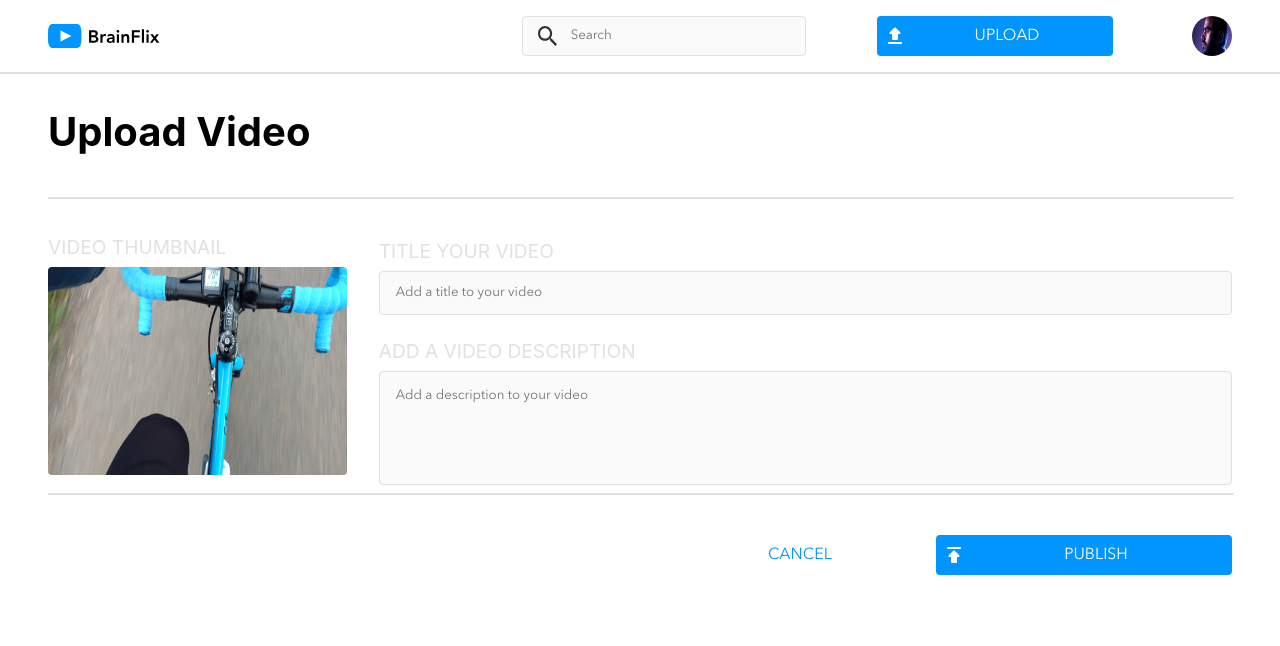
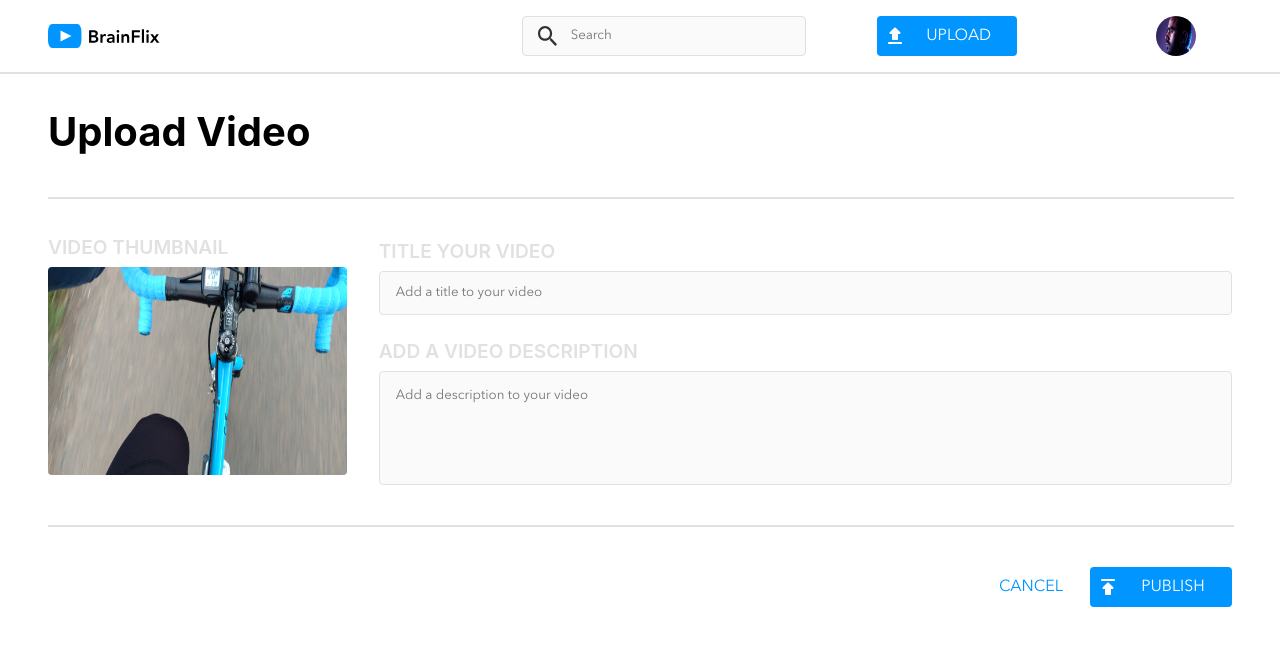
Before and after one commit to laithajjan/laith-ajjan-brainflix, a React (Create React App) app in the folder laith-ajjan-brainflix/: page /upload in a window 1280 px wide. Shown: the top 646 px of the page. Built offline with nearby package versions, Linux system fonts and the light colour scheme.

Commit message:
Finished styling and reformatted some code

```diff
--- a/laith-ajjan-brainflix/src/components/Header/header.scss
+++ b/laith-ajjan-brainflix/src/components/Header/header.scss
@@ -88,6 +88,7 @@
 
       @include tablet {
         display: flex;
+        margin-right: 10%;
       }
     }
 
@@ -110,7 +111,7 @@
     @include button;
 
     @include tablet {
-      width: 75%;
+      width: 50%;
     }
 
     &--link {
--- a/laith-ajjan-brainflix/src/pages/Upload/upload.scss
+++ b/laith-ajjan-brainflix/src/pages/Upload/upload.scss
@@ -53,6 +53,7 @@
 
         &--title {
             @include date-like-views;
+            font-weight: 600;
             margin-bottom: 0.5rem;
         }
     }
@@ -79,6 +80,7 @@
             @include desktop {
                 width: 100%;
                 margin-left: 2rem;
+                margin-bottom: 2rem;
             }
         }
 
@@ -94,6 +96,7 @@
 
         &--label {
             @include date-like-views;
+            font-weight: 600;
             margin-top: 1.5rem;
             margin-bottom: 0.5rem;
         }
@@ -128,8 +131,8 @@
                 margin-top: 1.5rem;
 
                 @include tablet {
-                    width: 25%;
-                    align-content: center;
+                    width: 12%;
+                    align-content: left;
                 }
             }
 
@@ -142,7 +145,7 @@
                 margin-top: 1rem;
 
                 @include tablet {
-                    width: 25%;
+                    width: 12%;
                     align-content: center;
                     margin-top: 1.5rem;
                 }
--- a/laith-ajjan-brainflix/src/styles/partials/_mixins.scss
+++ b/laith-ajjan-brainflix/src/styles/partials/_mixins.scss
@@ -31,7 +31,6 @@ $desktop-size: 1280px;
         border: none;
         font-family: "avenir";
         font-size: 1rem;
-        width: 100%;
 }
 @mixin input {
         border-radius: 4px;
```
Also changed, not shown: laith-ajjan-brainflix/src/components/Description/description.js (+12 -6 lines).
